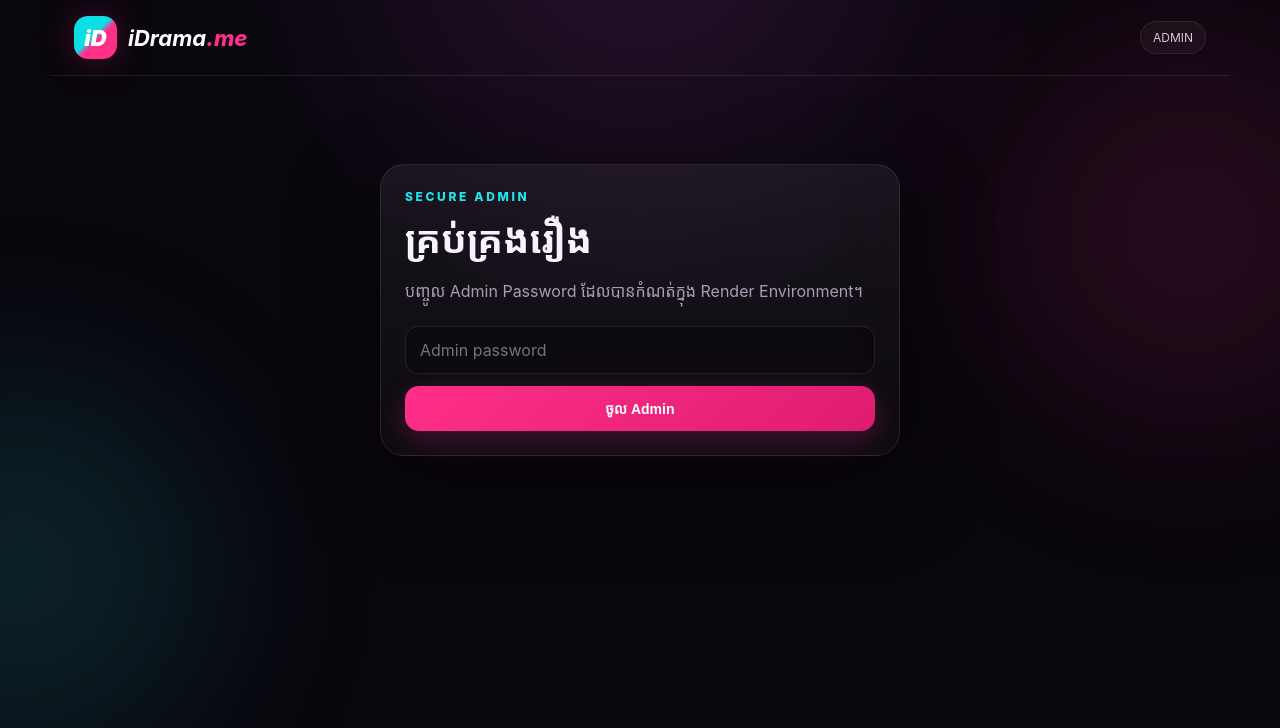
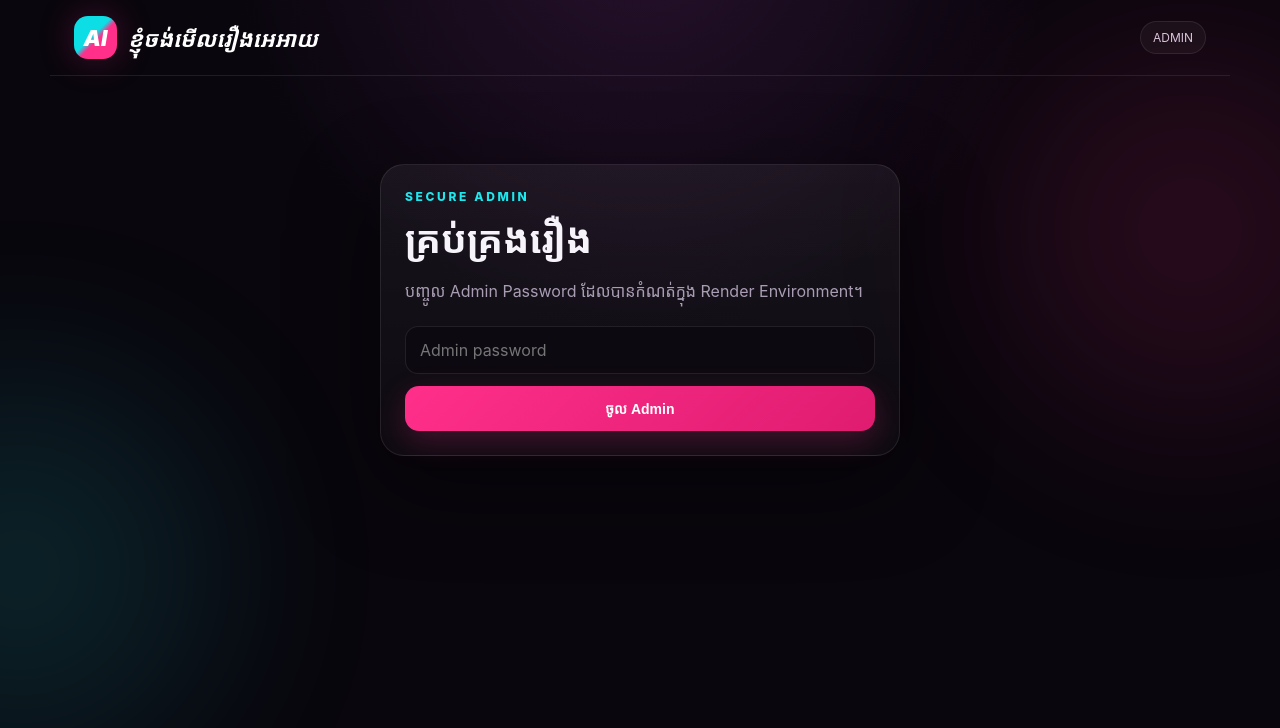
Before and after one commit to lensbykai-bit/iDramame, a website: page public/admin.html in a window 1280 px wide. Drawn offline with Linux system fonts and the light colour scheme.

Commit message:
Rebrand admin to ខ្ញុំចង់មើលរឿងអេអាយ

```diff
--- a/public/admin.html
+++ b/public/admin.html
@@ -4,13 +4,13 @@
   <meta charset="utf-8" />
   <meta name="viewport" content="width=device-width,initial-scale=1" />
   <meta name="robots" content="noindex,nofollow" />
-  <title>iDrama.me Admin</title>
+  <title>ខ្ញុំចង់មើលរឿងអេអាយ — Admin</title>
   <link rel="stylesheet" href="/styles.css" />
 </head>
 <body>
   <div class="glow glow-a"></div><div class="glow glow-b"></div>
   <header class="topbar">
-    <a class="brand" href="/"><span class="brand-mark">iD</span><span><strong>iDrama</strong><em>.me</em></span></a>
+    <a class="brand" href="/"><span class="brand-mark">AI</span><span class="brand-khmer"><strong>ខ្ញុំចង់មើលរឿងអេអាយ</strong></span></a>
     <span class="country-pill">ADMIN</span>
   </header>
 
@@ -26,7 +26,7 @@
 
     <section id="dashboard" hidden>
       <div class="admin-head">
-        <div><div class="eyebrow">WEB-ONLY CMS</div><h1>រឿងក្នុង iDrama.me</h1></div>
+        <div><div class="eyebrow">WEB CMS</div><h1>រឿងក្នុង «ខ្ញុំចង់មើលរឿងអេអាយ»</h1></div>
         <div class="admin-actions"><a class="ghost-btn" href="/" target="_blank">បើក Website</a><button id="logoutBtn" class="ghost-btn">ចាកចេញ</button></div>
       </div>
 
```
